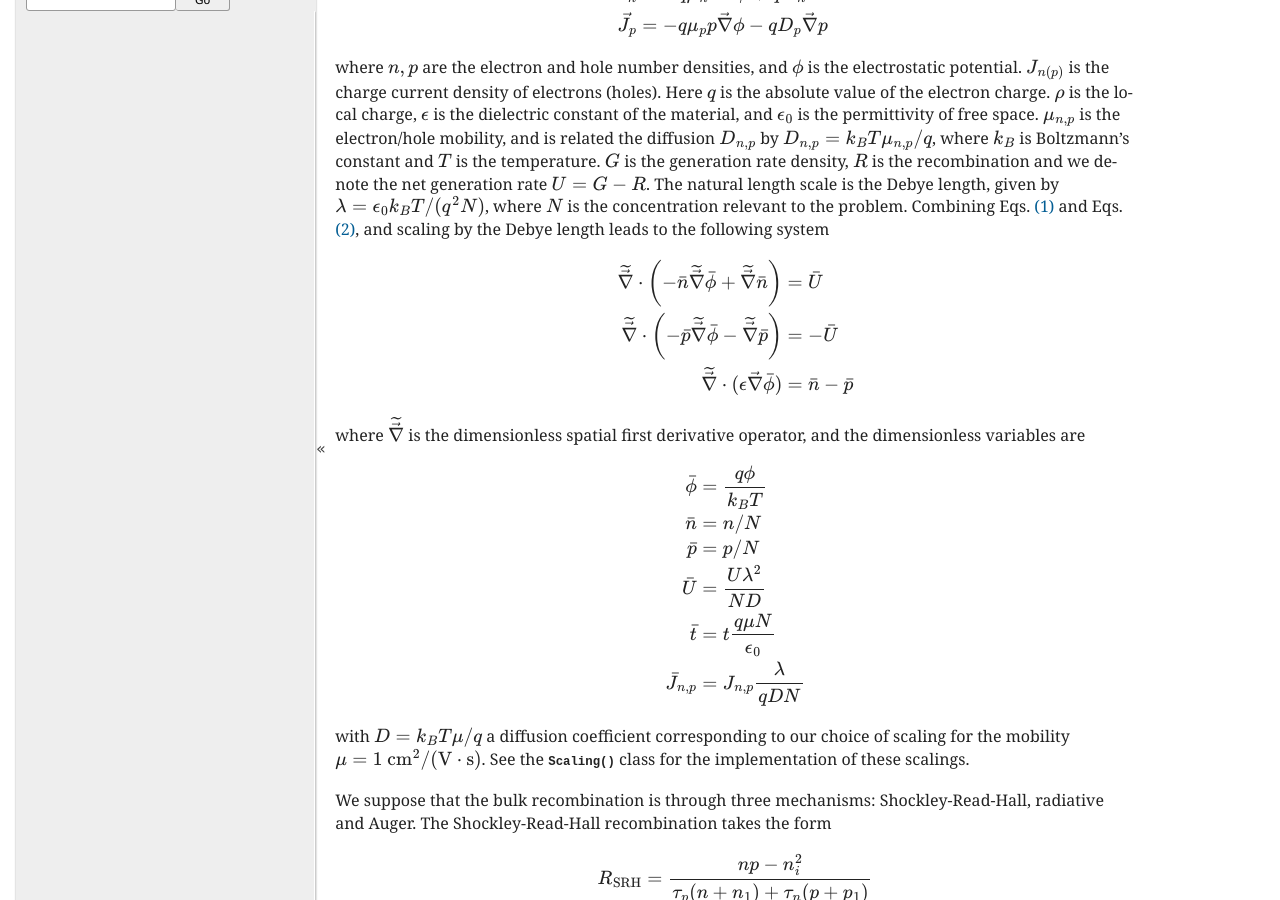
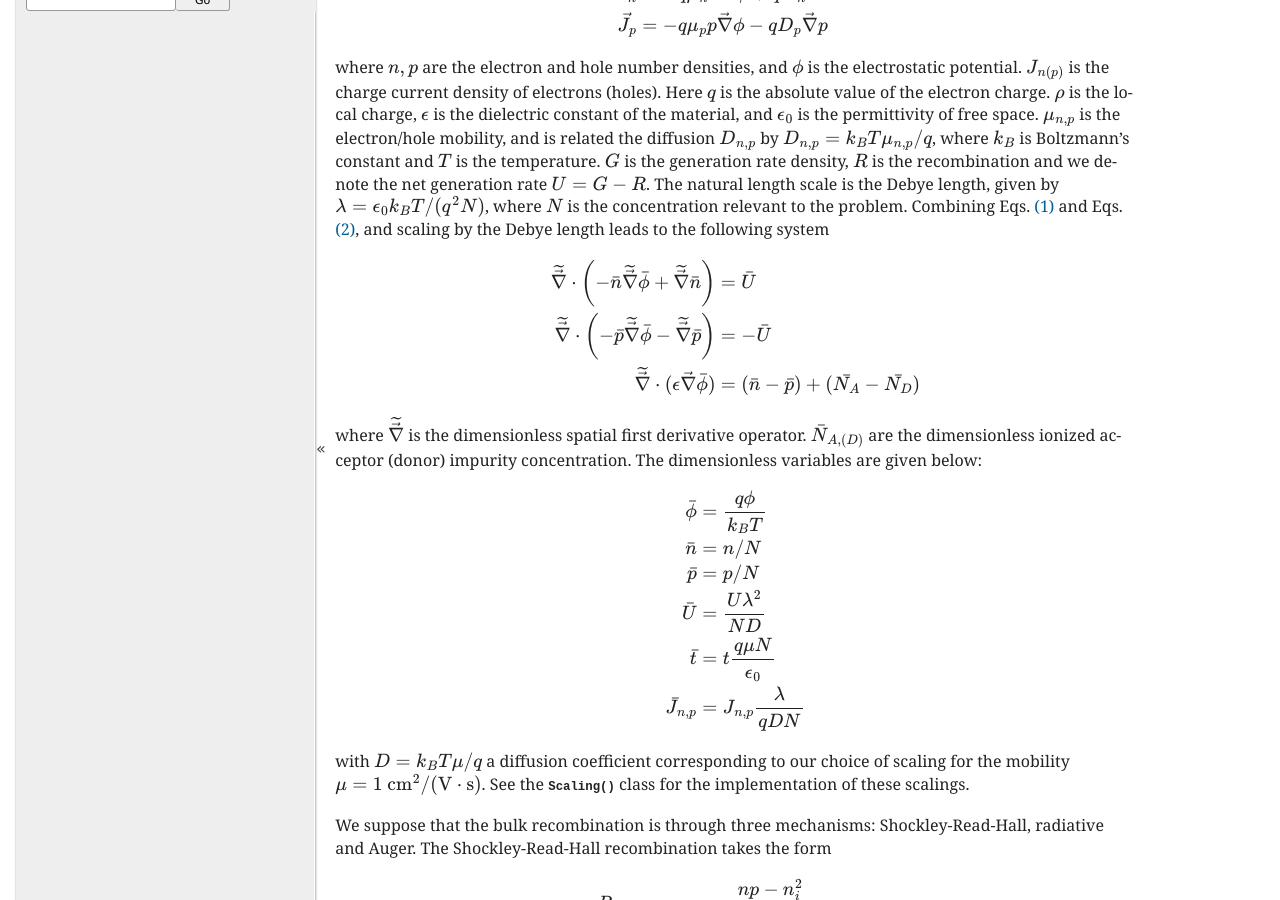
Before and after one commit to usnistgov/sesame, a Sphinx documentation site: the page built from doc/physics/intro.rst, in a window 1280 px wide and 900 px high, scrolled down 734 px. Built offline with Sphinx 7.4.7, drawn with Linux system fonts in a browser that asks for light colours; formulas are drawn with MathJax 3.

Commit message:
Add files via upload
Fixed typo in Poisson equation (added ionized dopants to the source term of Poisson equation).

```diff
--- a/doc/physics/intro.rst
+++ b/doc/physics/intro.rst
@@ -49,10 +49,10 @@ the following system
 
    \widetilde{\vec{\nabla}} \cdot \left(-\bar p \widetilde{\vec{\nabla}}\bar \phi - \widetilde{\vec{\nabla}}\bar p \right) &= -\bar U
 
-   \widetilde{\vec{\nabla}} \cdot (\epsilon \vec{\nabla} \bar \phi) &= \bar n - \bar p
+   \widetilde{\vec{\nabla}} \cdot (\epsilon \vec{\nabla} \bar \phi) &= (\bar n - \bar p) + (\bar{N_A} - \bar{N_D})
 
 where :math:`\widetilde{\vec{\nabla}}` is the dimensionless spatial first
-derivative operator, and the dimensionless variables are
+derivative operator.  :math:`\bar{N}_{A,(D)}` are the dimensionless ionized acceptor (donor) impurity concentration.  The dimensionless variables are given below:
 
 .. math::
    \bar \phi &= \frac{q\phi}{k_BT}\\
```
